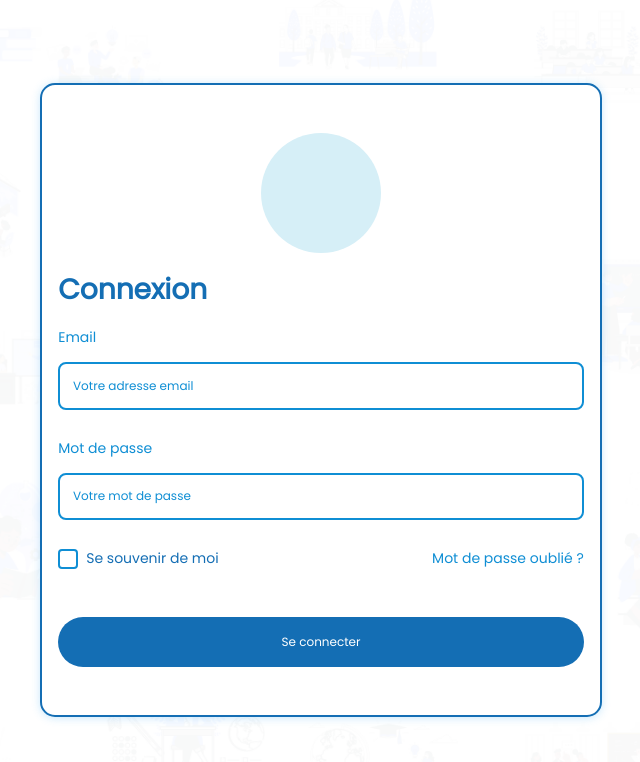
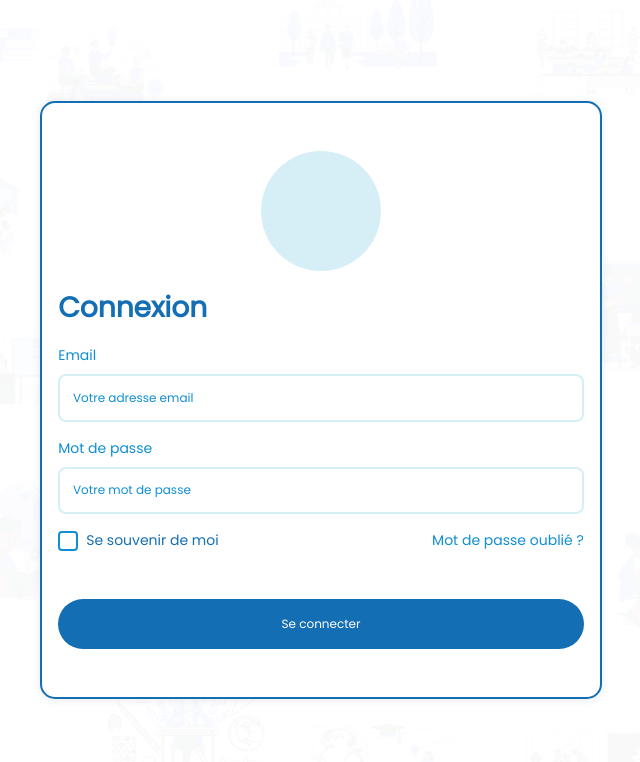
Before and after one commit to ArakazaBeni0023/Schola, a Vue app: page / in a window 1280 px wide. Shown: the top 762 px of the page, without its empty margins (319-959 px from the left). Built offline with nearby package versions, Linux system fonts and the light colour scheme; what v-calendar would draw is missing.

Commit message:
some improuvment_on_form_inputs

```diff
--- a/src/assets/css/common.css
+++ b/src/assets/css/common.css
@@ -13,8 +13,8 @@
 .global-container .left-side,
 /* form */
 .form-container,
-.form-container .form,
-.form-container .form .form-group,
+.form-container .auth-form,
+.form-container .auth-form .form-group,
 .btns-group,
 .check-box-input,
 .btns-group,
@@ -146,8 +146,8 @@
 /* for all containe-fluid */
 .global-container .left-side,
 /* form */
-.form-container .form,
-.form-container .form .form-group,
+.form-container .auth-form,
+.form-container .auth-form .form-group,
 /* Grades Comp */
 .table-container-fluid,
 /* Registration form */
--- a/src/assets/css/form.css
+++ b/src/assets/css/form.css
@@ -12,17 +12,17 @@
     /* overflow: hidden; */
 }
 
-.form-container .form{
+.form-container .auth-form {
     width: 45%;
     background: var(--color-surface);
     border: 2px solid var(--color-primary);
     padding: 3rem 1rem;
     gap: 1rem;
     border-radius: 15px;
-    box-shadow: var(--shadow-3);
+    box-shadow: var(--shadow-4);
 }
 
-.form-container .form .logo{
+.form-container .auth-form .logo {
     width: 120px;
     height: 120px;
     background-color: var(--hover-lw);
@@ -30,75 +30,76 @@
     margin: auto;
 }
 
-.form .form-group {
+.auth-form .form-group {
     gap: 0.5rem;
     color: var(--color-secondary);
 }
 
-.form .form-group label{
+.auth-form .form-group label {
     font-size: 14px;
 }
 
-.form-container .form .form-group .input{
-    border: 2px solid var(--color-secondary);
+.form-container .auth-form .form-group .input {
+    all: unset;
+    border: 2px solid var(--hover-lw);
     padding: .8rem;
     border-radius: .5rem;
     font-family: 'Poppins', sans-serif;
     animation: anim-item .5s;
     font-size: 12px;
-
+    transition: all .5s ease;
 }
 
-.form-container .form .form-group .input:hover,
-.form-container .form .form-group .input:focus{
-    border: 2px solid var(--color-secondary);
+.form-container .auth-form .form-group .input:hover,
+.form-container .auth-form .form-group .input:focus {
+    border: 2px solid var(--color-primary);
 }
 
-.form-container .form .forgot{
+.form-container .auth-form .forgot {
     color: var(--color-secondary);
     text-align: end;
     cursor: pointer;
     transition: all .5s ease;
 }
 
-.form-container .form .forgot:hover{
+.form-container .auth-form .forgot:hover {
     color: var(--color-primary-dark);
     text-decoration: underline;
 }
 
-.form-container .form .btns-group{
-    gap:1rem;
+.form-container .auth-form .btns-group {
+    gap: 1rem;
 }
 
-.form .btns-group button{
+.auth-form .btns-group button {
     border: none;
     font-family: 'Poppins', sans-serif;
     font-size: 12px;
     padding: 1rem;
     border-radius: 50px;
     width: 100%;
-    transition:text-decoration .5s ease, background .5s ease;
+    transition: text-decoration .5s ease, background .5s ease;
     cursor: pointer;
     margin-top: 2rem;
     /* animation: anim-item .5s; */
 }
 
-.form .btns-group .submit-btn{
+.auth-form .btns-group .submit-btn {
     background: var(--color-primary);
     color: var(--color-text-light);
     /* animation: anim-item .5s; */
 }
 
-.form .btns-group .submit-btn:hover{
+.auth-form .btns-group .submit-btn:hover {
     background: var(--color-secondary);
 }
 
-.form .btns-group .cancel-btn{
+.auth-form .btns-group .cancel-btn {
     background: var(--hover-lw);
     color: var(--color-primary);
 }
 
-.form .btns-group .cancel-btn:hover{
+.auth-form .btns-group .cancel-btn:hover {
     background: var(--color-accent);
 }
 
@@ -127,7 +128,7 @@
     left: 3px;
 }
 
-.check-box-input span{
+.check-box-input span {
     color: var(--color-secondary);
 }
 
@@ -142,7 +143,7 @@
 }
 
 @media (max-width:768px) {
-    .form-container .form{
+    .form-container .auth-form {
         width: 100%;
     }
 }
--- a/src/views/auth/ForgotPassword.vue
+++ b/src/views/auth/ForgotPassword.vue
@@ -17,7 +17,7 @@ export default {
 
 <template>
     <div class="form-container">
-        <form class="form" @submit.prevent="resetPassword">
+        <form class="auth-form" @submit.prevent="resetPassword">
             <div class="logo">
                 <img src="" alt="">
             </div>
--- a/src/views/auth/LoginView.vue
+++ b/src/views/auth/LoginView.vue
@@ -53,7 +53,7 @@ export default {
 
 <template>
     <div class="form-container">
-        <form class="form" @submit.prevent="login">
+        <form class="auth-form" @submit.prevent="login">
             <div class="logo">
                 <img src="" alt="">
             </div>
--- a/src/views/auth/ResetPassword.vue
+++ b/src/views/auth/ResetPassword.vue
@@ -26,7 +26,7 @@ export default {
 
 <template>
     <div class="form-container">
-        <form class="form" @submit.prevent="login">
+        <form class="auth-form" @submit.prevent="login">
             <div class="logo">
                 <img src="" alt="">
             </div>
```
